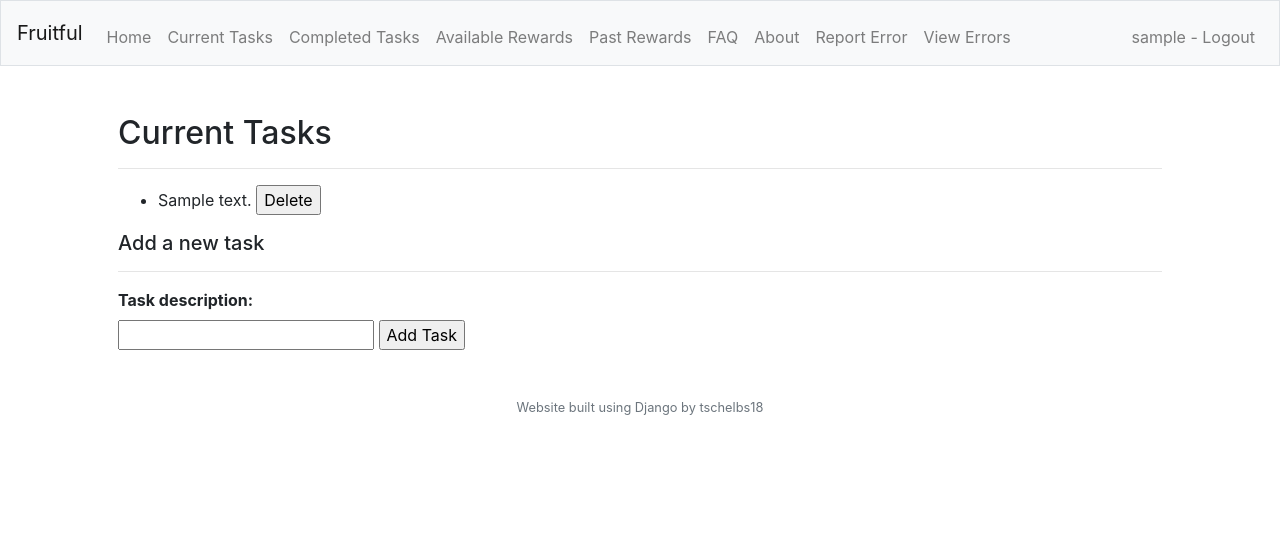
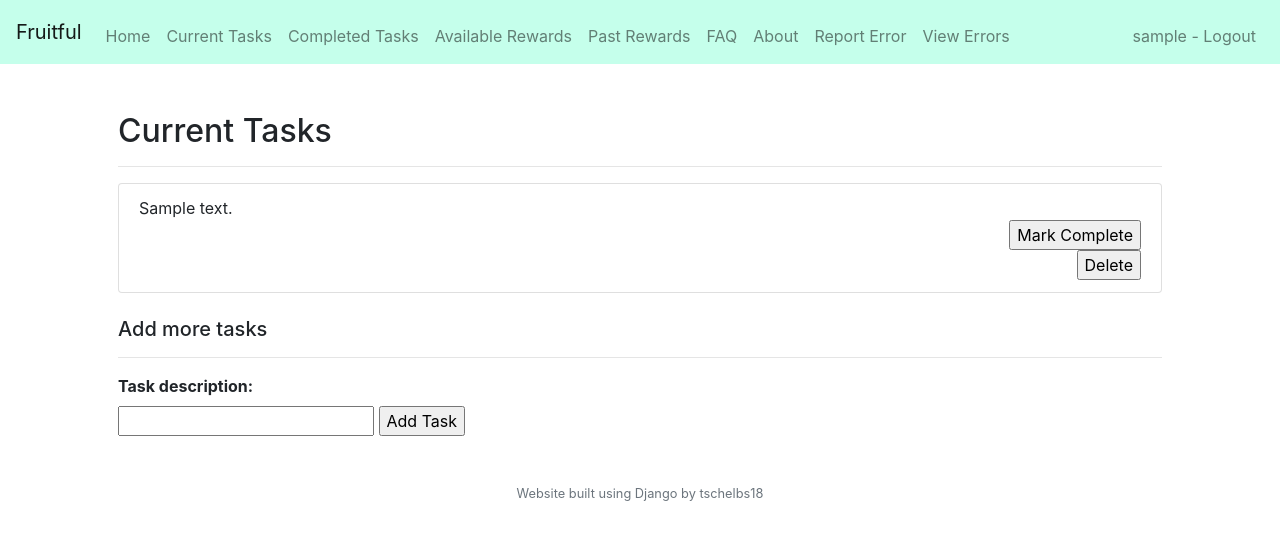
Before and after one commit to tschelbs18/fruitful, a Django app: page /tasks in a window 1280 px wide. Shown: the top 540 px of the page. Run offline with Django 3.2, Linux system fonts and the light colour scheme; a user stored in the database is signed in; tables that the repository leaves empty hold one stand-in row (values such as "Sample post"); some libraries are stand-ins or nearby versions.

Commit message:
Add user profile model + edit styles for task page

```diff
--- a/tasks/models.py
+++ b/tasks/models.py
@@ -2,6 +2,14 @@ from django.db import models
 from django.contrib.auth import get_user_model
 
 # Create your models here.
+class UserProfile(models.Model):
+    user = models.OneToOneField(get_user_model(), on_delete=models.CASCADE)
+    points = models.IntegerField(default=0)
+    # Add a profile image?
+
+    def __str__(self):
+        return f"{self.user.username}"
+
 class Error(models.Model):
     reporter = models.ForeignKey(
       get_user_model(),
--- a/tasks/templates/tasks/base.html
+++ b/tasks/templates/tasks/base.html
@@ -19,7 +19,7 @@
 
     <body>
 
-        <nav class="navbar navbar-expand-md navbar-light bg-light border">
+        <nav class="navbar navbar-expand-md navbar-light" style="background-color: #C5FFEB;">
             <a class="navbar-brand" href="/"><span>Fruitful</span></a>
             <button aria-controls="navbar" aria-expanded="false" aria-label="Toggle navigation" class="navbar-toggler" data-target="#navbar" data-toggle="collapse" type="button">
                 <span class="navbar-toggler-icon"></span>
--- a/tasks/templates/tasks/tasks.html
+++ b/tasks/templates/tasks/tasks.html
@@ -7,17 +7,25 @@
   <h2>Current Tasks</h2>
   <hr>
   {% if active_tasks %}
-    <ul>
+    <ul class="list-group">
     {% for task in active_tasks %}
-      <li>
+    <div>
+      <li class="list-group-item">
         {{ task.description }}
-        <form action="/delete_task/{{task.id}}/"
-          style="display:inline"
+        <form action="/complete_task/{{task.id}}/"
+          style="display:flex; flex-direction:column; align-items:flex-end;"
           method="post">
           {% csrf_token %}
-          <input type="submit" value="Delete"/>
+          <input type="submit" class="complete_btn" value="Mark Complete"/>
+        </form>
+        <form action="/delete_task/{{task.id}}/"
+          style="display:flex; flex-direction:column; align-items:flex-end;"
+          method="post">
+          {% csrf_token %}
+          <input type="submit" class="delete_btn" value="Delete"/>
         </form>
       </li>
+    </div>
     {% endfor %}
     </ul>
   {% else %}
@@ -25,7 +33,8 @@
     You have no tasks outstanding.
   </p>
   {% endif %}
-  <h5>Add a new task</h5>
+  <br>
+  <h5>Add more tasks</h5>
   <hr>
   <form action="/tasks/add" method="post">
       {% csrf_token %}
```
Also changed, not shown: tasks/static/tasks/styles.css (+18 -0 lines), tasks/migrations/0010_userprofile.py (added).
